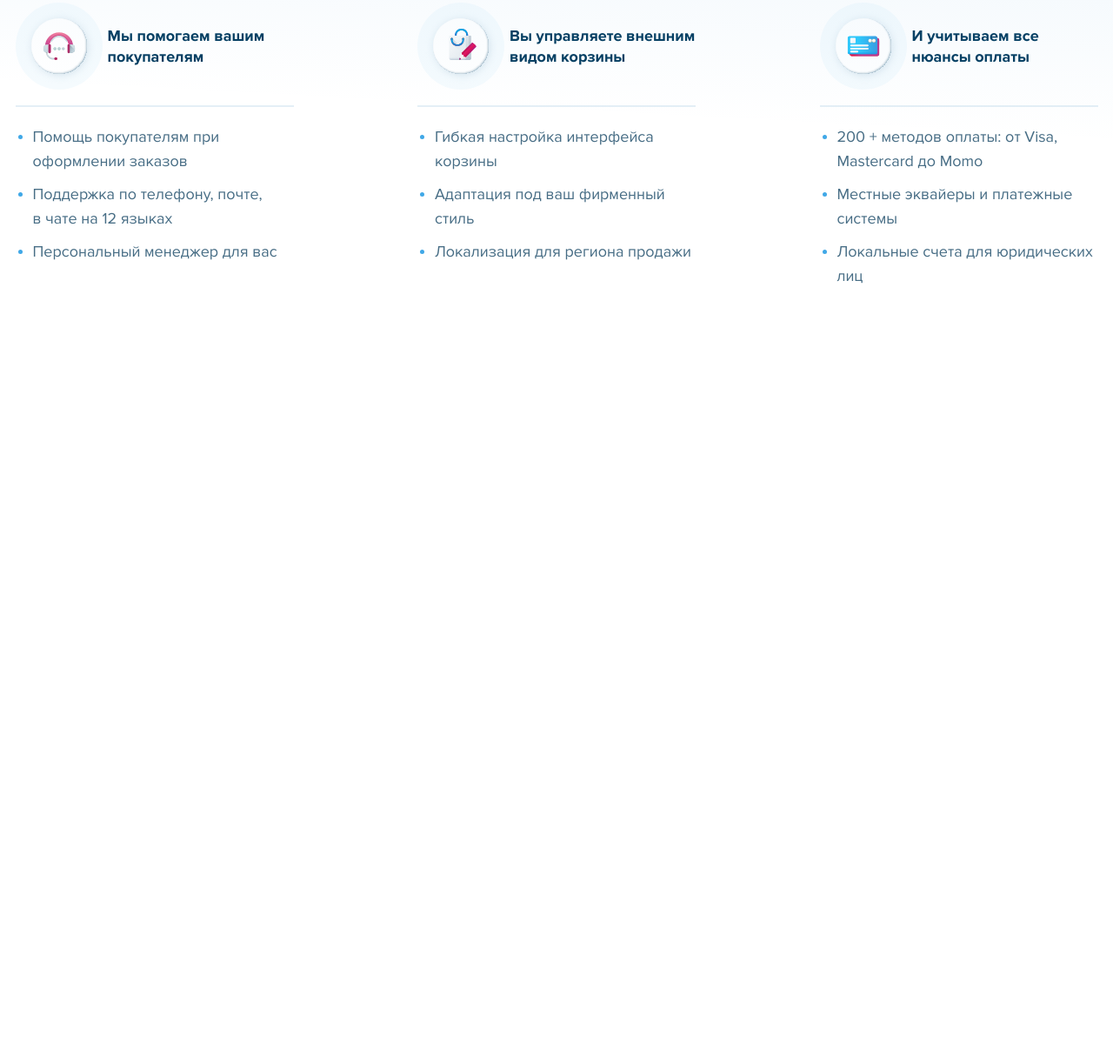
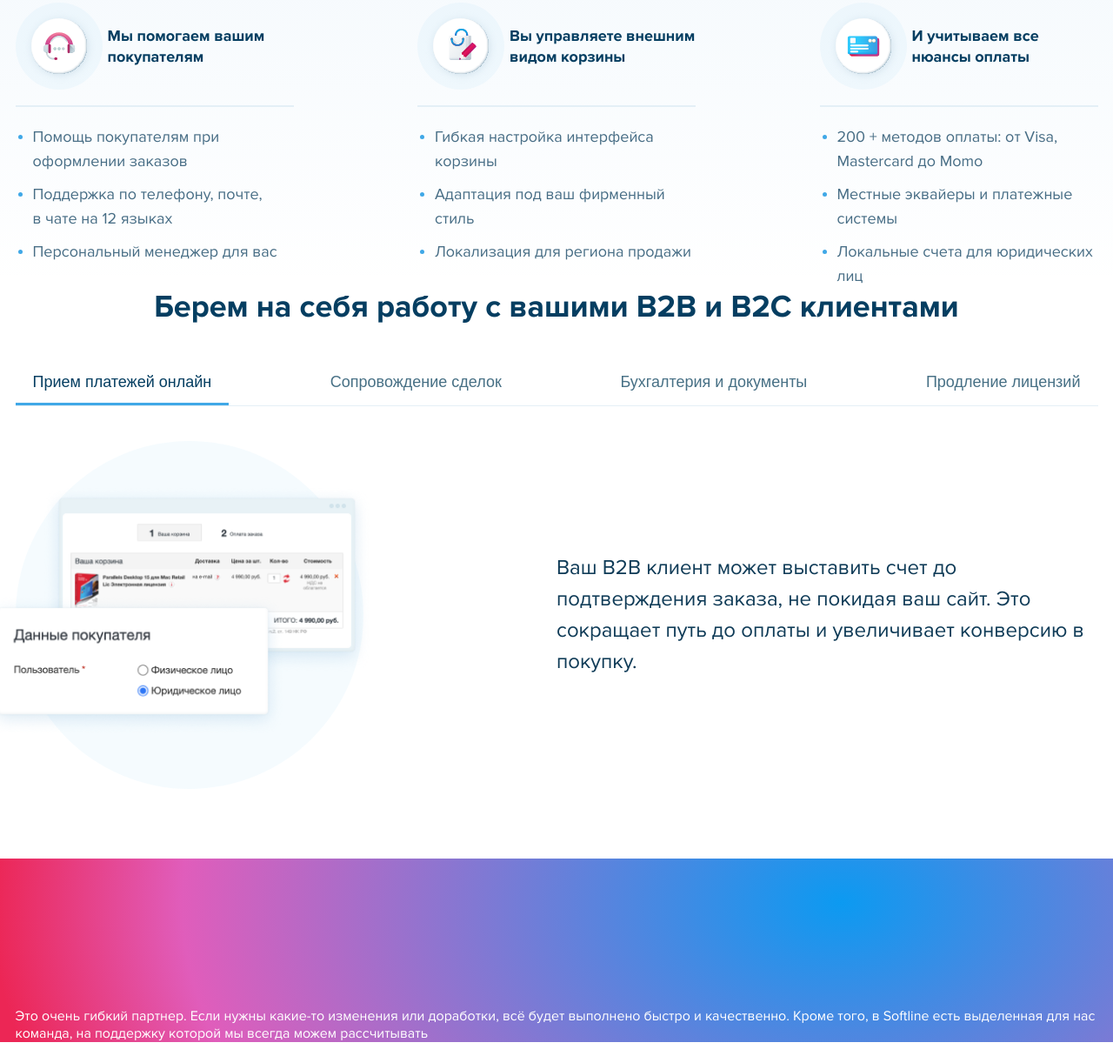
Before and after one commit to Helicatic/allsoft, a plain HTML site: page index.html in a window 1280 px wide. Shown: the part 2067-3281 px from the top of the page at 87% size. Before the commit the page ends 2398 px from the top, so only its background shows below. Drawn offline with Linux system fonts and the light colour scheme.

Commit message:
Секция клиенты закончена и начал секцию отзывы

```diff
--- a/index.html
+++ b/index.html
@@ -173,7 +173,7 @@
             <div class="why__wrapper">
                 <div class="why__item">
                     <h2 class="why__intro">
-                        <img src="img/why-intro-img-1.svg">
+                        <img src="img/why-intro-img-1.svg" class="why__intro-img">
                         Мы помогаем вашим покупателям
                     </h2>
                     <ul class="why__list">
@@ -185,7 +185,7 @@
                 </div>
                 <div class="why__item">
                     <h2 class="why__intro">
-                        <img src="img/why-intro-img-2.svg">
+                        <img src="img/why-intro-img-2.svg" class="why__intro-img">
                         Вы управляете внешним видом корзины
                     </h2>
                     <ul class="why__list">
@@ -197,7 +197,7 @@
                 </div>
                 <div class="why__item">
                     <h2 class="why__intro">
-                        <img src="img/why-intro-img-3.svg">
+                        <img src="img/why-intro-img-3.svg" class="why__intro-img">
                         И учитываем все нюансы оплаты
                     </h2>
                     <ul class="why__list">
@@ -205,13 +205,50 @@
                         <li class="why__list-item"><span>Местные эквайеры и платежные системы</span></li>
                         <li class="why__list-item"><span>Локальные счета для юридических лиц</span></li>
                     </ul>
-                    <!-- why__item  -->
+                <!-- why__item  -->
                 </div>
-                <!-- why__wrapper  -->
+            <!-- why__wrapper  -->
             </div>
-            <!-- container  -->
+        <!-- container  -->
         </div>
-        <!-- why -->
+    <!-- why -->
+    </section>
+    <section class="clients">
+        <div class="container">
+            <h2 class="clients__title">Берем на себя работу с вашими B2B и B2C клиентами</h2>
+            <div class="clients__wrapper">
+                <ul class="clients__tabs-list">
+                    <li class="clients__tabs-item"><button class="clients__tab clients__tab--active">Прием платежей онлайн</button></li>
+                    <li class="clients__tabs-item"><button class="clients__tab">Сопровождение сделок</button></li>
+                    <li class="clients__tabs-item"><button class="clients__tab">Бухгалтерия и документы</button></li>
+                    <li class="clients__tabs-item"><button class="clients__tab">Продление лицензий</button></li>
+                </ul>
+                <div class="clients__tabcontent">
+                    <div class="clients__tabcontent-img-block">
+                        <img src="img/clients__tab-img-1_1.png" class="clients__tabcontent-img-1">
+                        <img src="img/clients__tab-img-1_2.png" class="clients__tabcontent-img-2">
+                    </div>
+                    <p class="clients__tabcontent-text">
+                        Ваш В2В клиент может выставить счет до подтверждения заказа, не покидая ваш сайт. Это сокращает путь до оплаты и увеличивает конверсию в покупку.
+                    </p>
+                </div>
+                <div class="clients__tabcontent"></div>
+                <div class="clients__tabcontent"></div>
+                <div class="clients__tabcontent"></div>
+            <!-- clients__wrapper  -->
+            </div>
+        </div>
+    <!-- clients  -->
+    </section>
+    <section class="reviews">
+        <div class="container">
+            <svg><use href="img/sprite.svg#quote"></use></svg>
+            <p class="reviews__text">
+                Это очень гибкий партнер. Если нужны какие-то изменения или доработки, всё будет выполнено быстро и качественно. Кроме того, в Softline есть выделенная для нас команда, на поддержку которой мы всегда можем рассчитывать
+            </p>
+        <!-- container  -->
+        </div>
+    <!-- reviews  -->
     </section>
 </body>
 
--- /dev/null
+++ b/less/clients.less
@@ -0,0 +1,81 @@
+// main: main.less
+
+.clients {
+    padding-bottom: 80px;
+}
+.clients__title {
+    font-weight: bold;
+    font-size: 36px;
+    line-height: 44px;
+    text-align: center;
+    color: #053E61;
+    margin: 0;
+    margin-bottom: 40px;
+}
+
+.clients__tabs-list {
+    .list-default();
+    display: flex;
+    justify-content: space-between;
+    border-bottom: 1px solid #E4EFF6;
+    margin-bottom: 40px;
+}
+.clients__tab {
+    font-size: 18px;
+    line-height: 28px;
+    color: #477085;
+    background: transparent;
+    margin: 0;
+    padding: 0;
+    border: none;
+    cursor: pointer;
+    font-size: 18px;
+    padding: 10px 20px;
+    transition: 0.3s;
+
+    &&:hover {
+        color: #053E61;
+    }
+}
+.clients__tab--active {
+    color: #053E61;
+    border-bottom: 3px solid #40A8E7;
+    cursor: default;
+}
+
+
+.clients__tabcontent {
+    display: flex;
+    justify-content: space-between;
+    align-items: center;
+}
+.clients__tabcontent-img-block {
+    width: 400px;
+    height: 400px;
+    background: rgba(64, 168, 231, 0.05);
+    position: relative;
+    border-radius: 50%;
+}
+.clients__tabcontent-img-1 {
+    width: 380px;
+    // height: 175px;
+    position: absolute;
+    right: -10px;
+    top: 51px;
+    z-index: 5;
+}
+.clients__tabcontent-img-2 {
+    width: 350px;
+    // height: 124px;
+    position: absolute;
+    bottom: 61px;
+    left: -40px;
+    z-index: 10;
+}
+.clients__tabcontent-text {
+    width: 50%;
+    font-size: 24px;
+    line-height: 36px;
+    color: #0F3B57;
+    margin: 0;
+}
--- a/less/main.less
+++ b/less/main.less
@@ -10,3 +10,5 @@
  @import "section-2.less";
  @import "sales.less";
  @import "why.less";
+ @import "clients.less";
+ @import "reviews.less";
--- /dev/null
+++ b/less/reviews.less
@@ -0,0 +1,5 @@
+// main: main.less
+
+.reviews {
+    background: radial-gradient(76.32% 303.13% at 75.59% 24.04%, #0C9AF1 0%, #E05DBB 77.63%, #EC2655 100%);
+}
--- a/less/why.less
+++ b/less/why.less
@@ -3,19 +3,21 @@
   padding-top: 50px;
   position: relative;
   overflow-x: hidden;
+  background: linear-gradient(180.01deg, rgba(49, 146, 215, 0.06) 0.01%, rgba(255, 255, 255, 0) 99.99%);
 
-  &&::after {
-    content: '';
-    position: absolute;
-    left: -10px;
-    top: 43px;
-    width: calc(100% + 50px);
-    height: 221.25px;
-    background: linear-gradient(180.01deg, rgba(49, 146, 215, 0.06) 0.01%, rgba(255, 255, 255, 0) 99.99%);
-    // transform: rotate(4deg);
-    transform: skew(3deg, 3deg);
-    z-index: 5;
-  }
+
+  // &&::after {
+  //   content: '';
+  //   position: absolute;
+  //   left: -10px;
+  //   top: 43px;
+  //   width: calc(100% + 50px);
+  //   height: 221.25px;
+  //   background: linear-gradient(180.01deg, rgba(49, 146, 215, 0.06) 0.01%, rgba(255, 255, 255, 0) 99.99%);
+  //   // transform: rotate(4deg);
+  //   transform: skew(3deg, 3deg);
+  //   z-index: 5;
+  // }
 }
 
 .why__title {
@@ -48,10 +50,6 @@
   margin-bottom: 40px;
   position: relative;
 
-  && img {
-    margin-right: 6px;
-  }
-
   &&::after {
     content: '';
     position: absolute;
@@ -62,7 +60,11 @@
     background: #E4EFF6;
   }
 }
-
+.why__intro-img {
+  margin-right: 6px;
+  width: 100px;
+  height: 100px;
+}
 .why__list {
   margin: 0;
   padding: 0;
```
Also changed, not shown: css/main.css, img/clients__tab-img-1_1.png (added), img/clients__tab-img-1_2.png (added), img/sprite.svg, img/“.svg (added).
